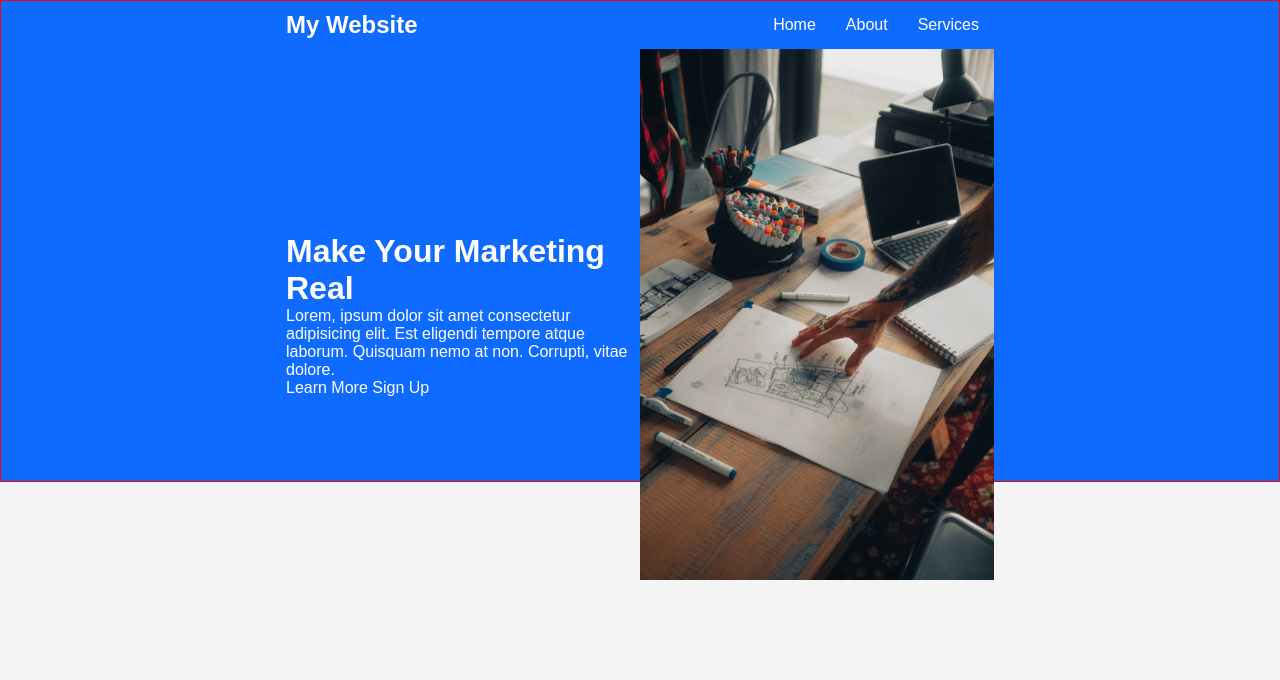
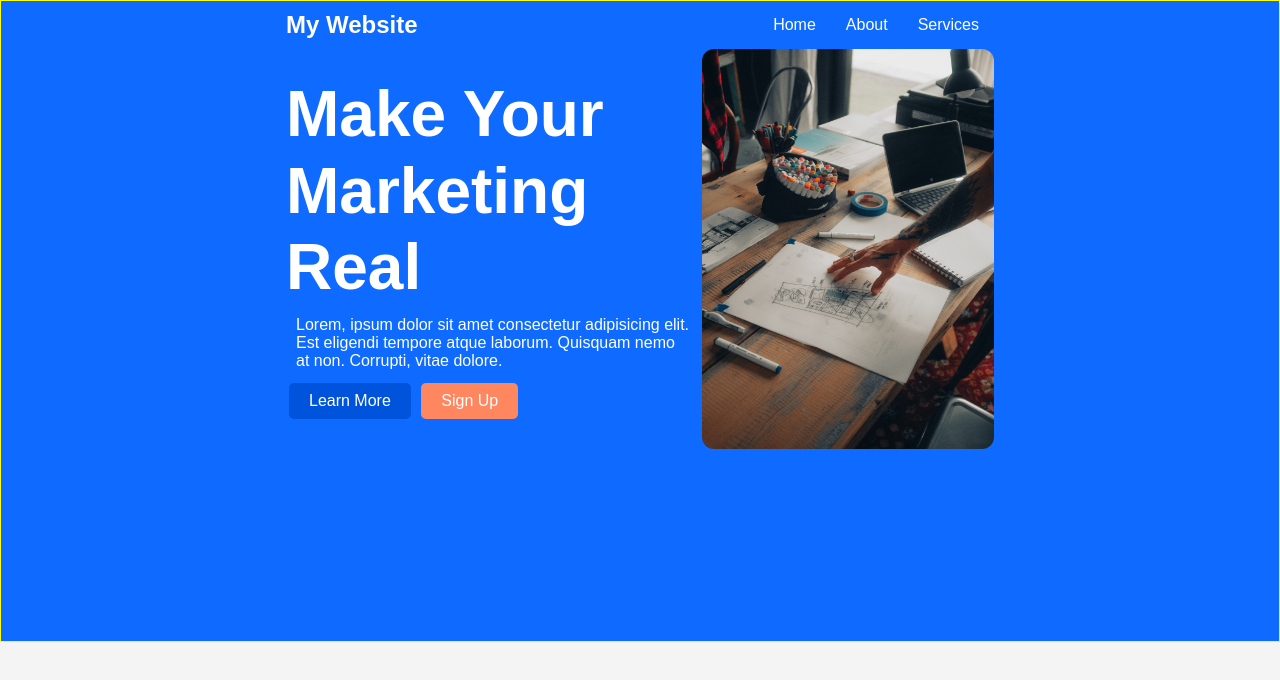
Before and after one commit to Hallcoder/sass-starter, a plain HTML site: page index.html in a window 1280 px wide. Drawn offline with Linux system fonts and the light colour scheme.

Commit message:
inheritance , darken and lighten

```diff
--- /dev/null
+++ b/scss/_buttons.scss
@@ -0,0 +1,17 @@
+%btn{
+    display:inline-block;
+    border-radius:5px;
+    padding:9px 20px;
+    margin:3px;
+    &:hover{
+        transform:scale(0.98);
+    }
+}
+.btn-primary{
+    @extend %btn;
+    background-color:darken($primary-color,10%);
+}
+.btn-secondary{
+    @extend %btn;
+    background-color:$secondary-color;
+}
--- /dev/null
+++ b/scss/_config.scss
@@ -0,0 +1,5 @@
+$light-color:#f4f4f4;
+$borderCustomized:1px solid yellow;
+$primary-color:hsl(217, 100%, 53%);
+$secondary-color:#ff8760;
+$font-family:sans-serif;
--- /dev/null
+++ b/scss/_utilities.scss
@@ -0,0 +1,6 @@
+.container{
+    max-width: 60vw;
+    padding:0 30px;
+    margin:0 auto;
+    overflow: auto;
+}
--- a/scss/style.scss
+++ b/scss/style.scss
@@ -1,8 +1,6 @@
-$light-color:#f4f4f4;
-$borderCustomized:1px solid red;
-$primary-color:hsl(217, 100%, 53%);
-$secondary-color:#ff8760;
-$font-family:sans-serif;
+@import './config';
+@import './utilities';
+@import './buttons';
 
 * {
     box-sizing: border-box;
@@ -21,7 +19,7 @@ img{
 .showcase{
     background-color:$primary-color;
     color:white;
-    height:60vh;
+    height:80vh;
     nav{
         display:flex;
         align-items:center;
@@ -48,17 +46,19 @@ img{
         justify-content:center;
 
         img{
-            width:50%;
-            height:20%;
+            width:100%;
+            height:50vh;
+            border-radius:12px;
+        }
+        h1{
+            font-size:4em;
+            line-height:1.2;
+        }
+        p{
+            padding:10px 10px;
         }
     }
 }
 a{
     text-decoration:none;
 }
-.container{
-    max-width: 60vw;
-    padding:0 30px;
-    margin:0 auto;
-    overflow: auto;
-}
```
Also changed, not shown: css/style.css, 1 other file.
